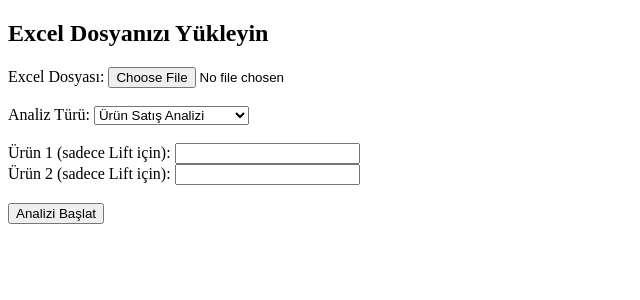
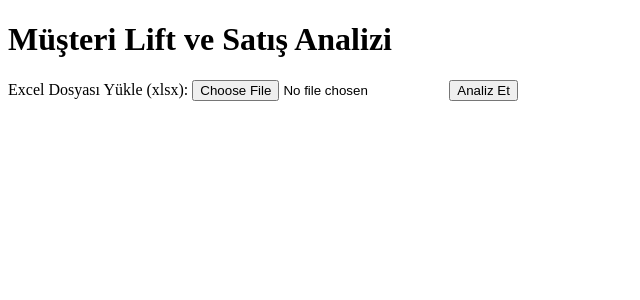
Before and after one commit to umittasdemir1/customerlifttest, a Flask app: page / in a window 1280 px wide. Shown: the top 300 px of the page, without its empty margins (0-640 px from the left). Run offline with Flask 3, Linux system fonts and the light colour scheme.

Commit message:
Update index.html

```diff
--- a/templates/index.html
+++ b/templates/index.html
@@ -1,30 +1,22 @@
 <!DOCTYPE html>
 <html>
 <head>
-  <title>Müşteri Analiz Paneli</title>
+    <title>Customer Lift Analizi</title>
 </head>
 <body>
-  <h2>Excel Dosyanızı Yükleyin</h2>
-  <form action="/analyze" method="post" enctype="multipart/form-data">
-    <label>Excel Dosyası:</label>
-    <input type="file" name="file" required><br><br>
+    <h1>Müşteri Lift ve Satış Analizi</h1>
+    <form method="POST" enctype="multipart/form-data">
+        <label>Excel Dosyası Yükle (xlsx):</label>
+        <input type="file" name="file" required>
+        <button type="submit">Analiz Et</button>
+    </form>
 
-    <label>Analiz Türü:</label>
-    <select name="analysis">
-      <option value="sales">Ürün Satış Analizi</option>
-      <option value="lift">Lift Analizi</option>
-      <option value="pair">Birlikte Satılan Ürünler</option>
-      <option value="time">Zaman Bazlı Satış</option>
-      <option value="customer">Müşteri Tipi</option>
-    </select><br><br>
+    {% if result %}
+        <h2>Ürün Satış Analizi</h2>
+        {{ group_html|safe }}
 
-    <label>Ürün 1 (sadece Lift için):</label>
-    <input type="text" name="urun1"><br>
-
-    <label>Ürün 2 (sadece Lift için):</label>
-    <input type="text" name="urun2"><br><br>
-
-    <button type="submit">Analizi Başlat</button>
-  </form>
+        <h2>Birlikte En Çok Satılan Ürünler (Sepet Analizi)</h2>
+        {{ lift_html|safe }}
+    {% endif %}
 </body>
 </html>
```
